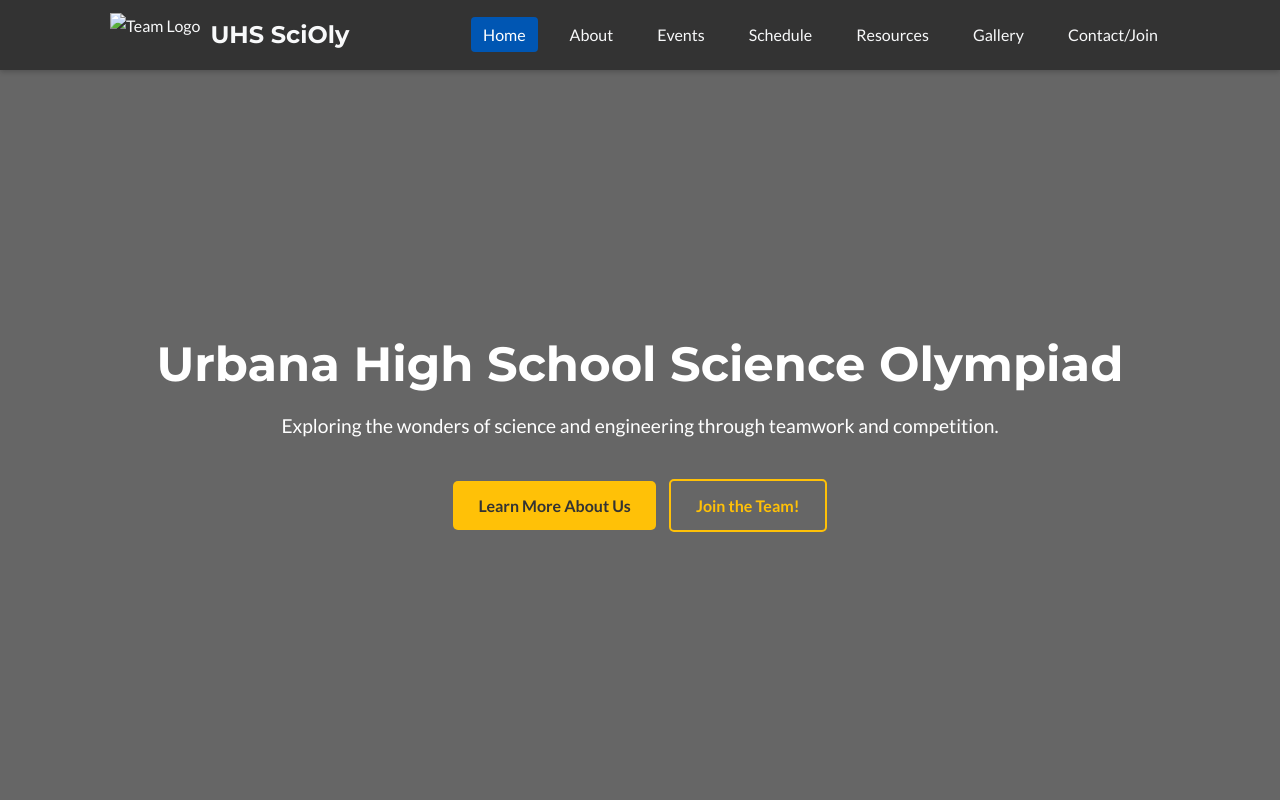
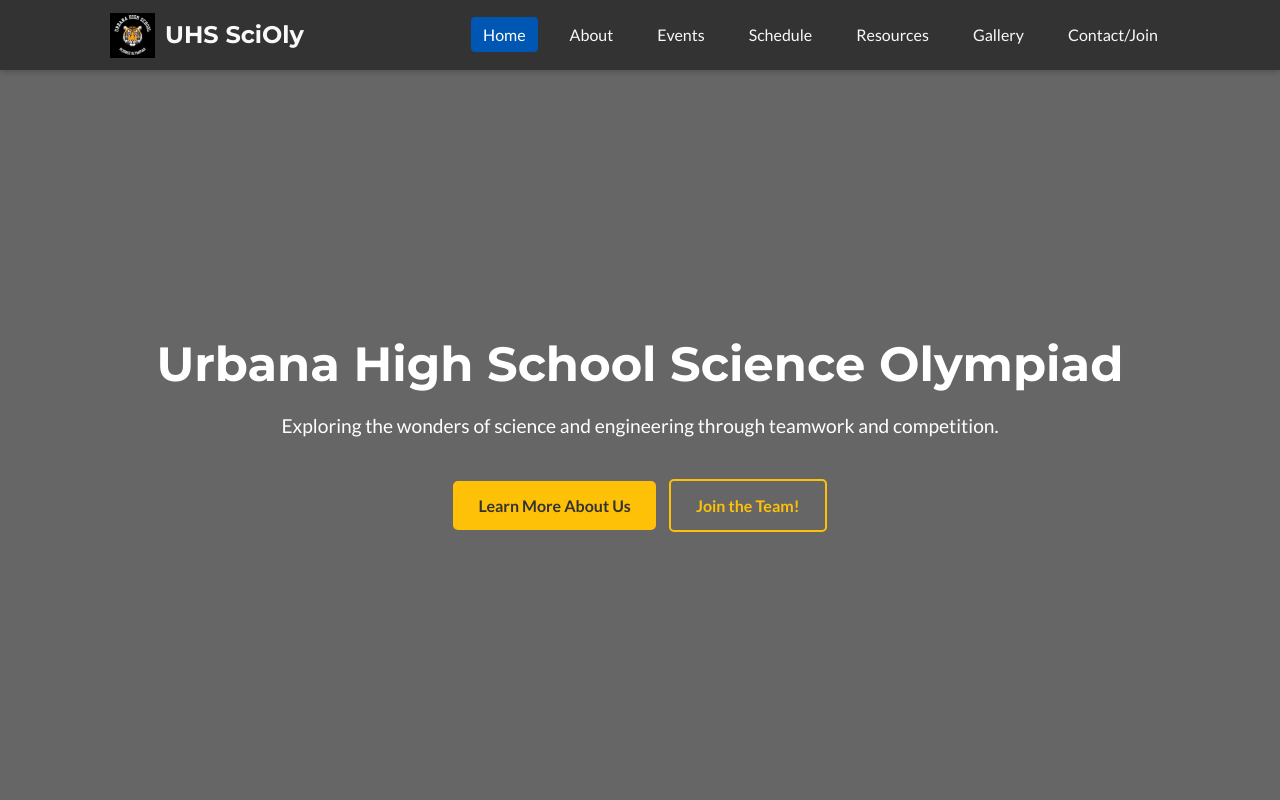
Before and after one commit to jdkm4/urbanaScienceOlympiad, a plain HTML site: page index.html in a window 1280 px wide. Shown: the top 800 px of the page. Drawn offline with Linux system fonts and the light colour scheme.

Commit message:
Update index.html

```diff
--- a/index.html
+++ b/index.html
@@ -15,7 +15,7 @@
         <nav class="navbar">
             <div class="container">
                 <a href="index.html" class="nav-logo">
-                    <img src="images/logo.png" alt="Team Logo" class="logo-img">
+                    <img src="images/logo.jpg" alt="Team Logo" class="logo-img">
                     <span class="logo-text">UHS SciOly</span>
                 </a>
                 <ul class="nav-menu">
```
